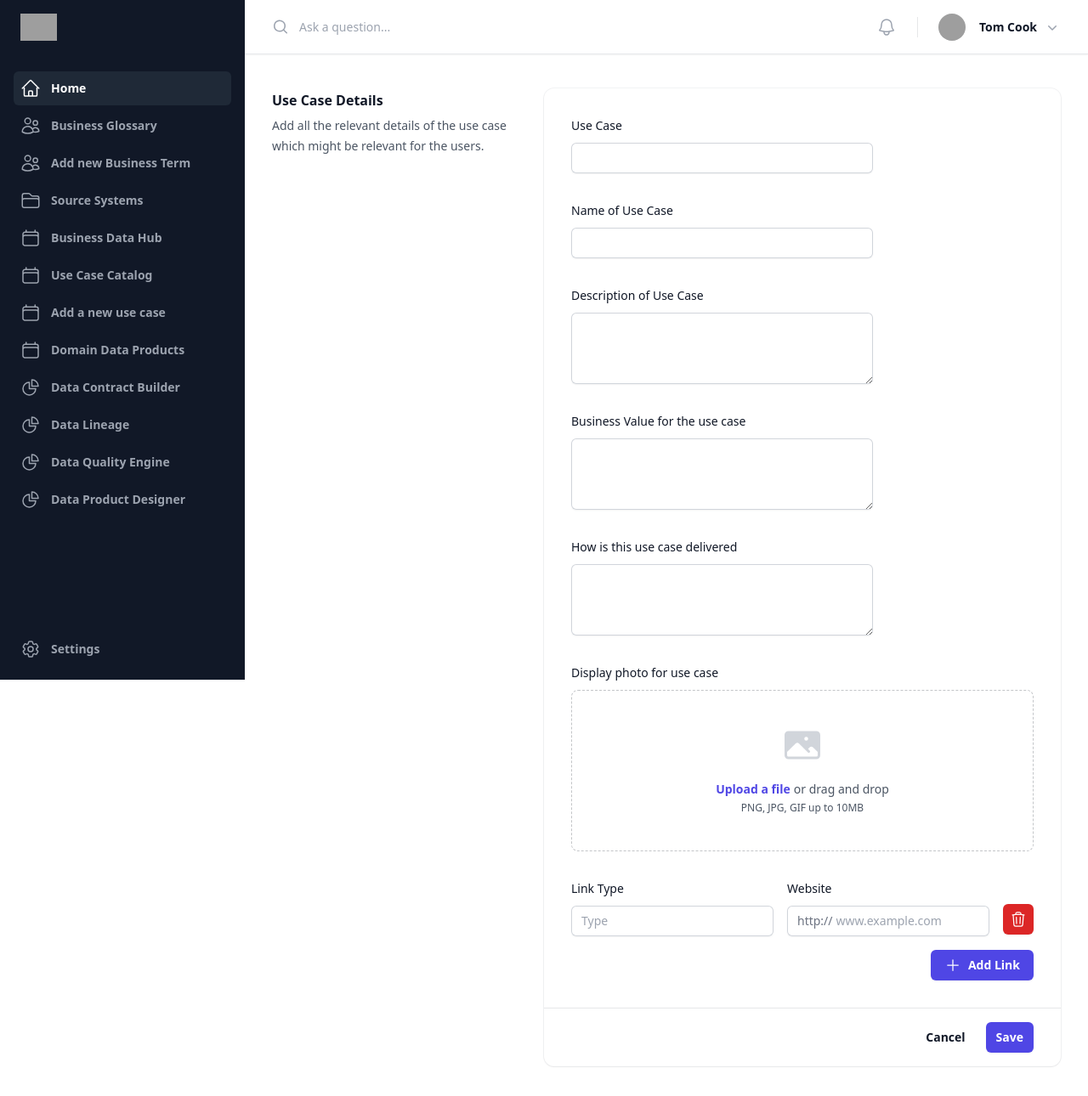
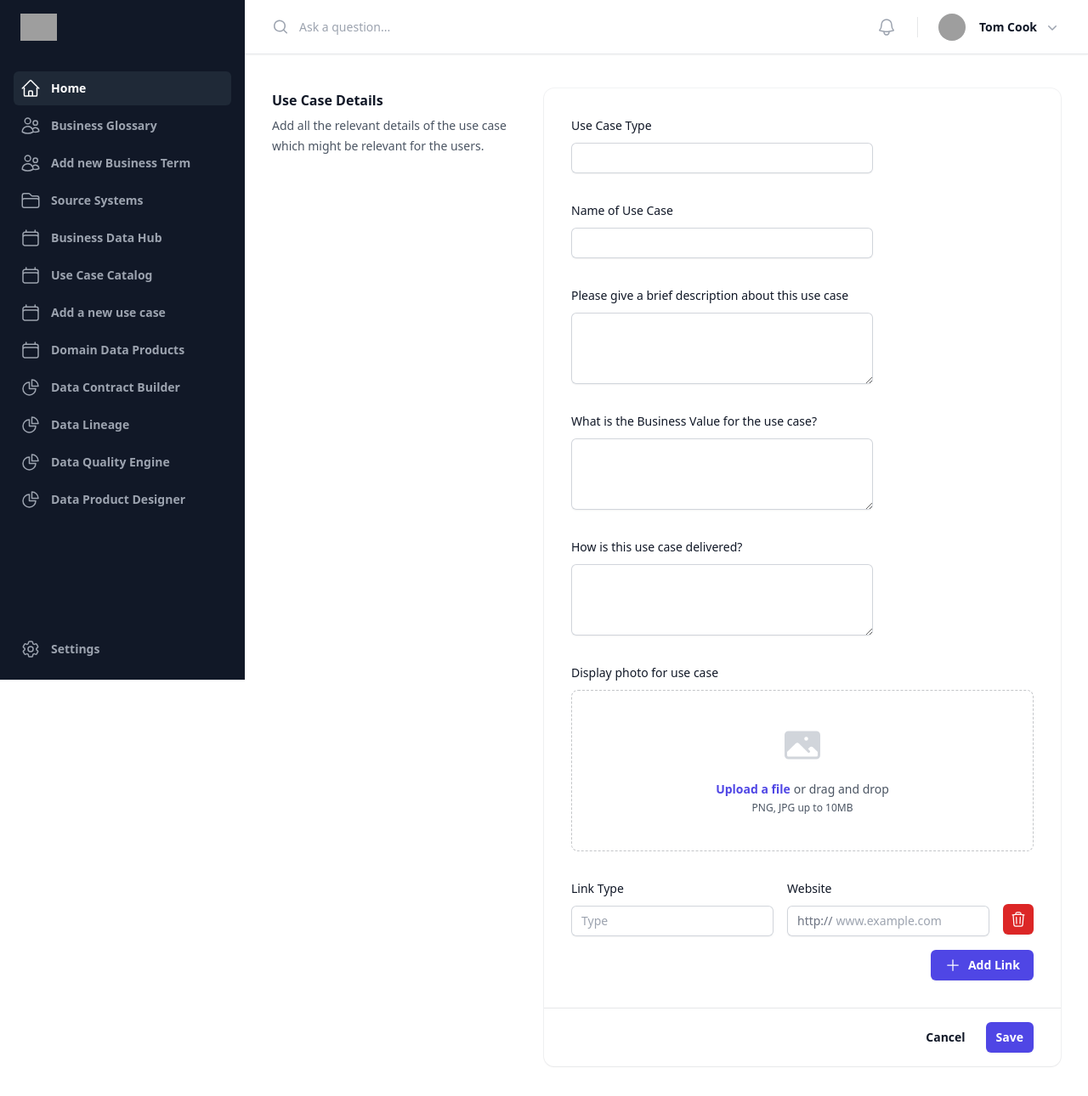
Before and after one commit to sourabhgrover/project-columbus-fe, a React (Vite) app: page /add-use-case in a window 1280 px wide. Shown: the top 1290 px of the page at 85% size. Built offline with nearby package versions, Linux system fonts and the light colour scheme; grey boxes are pictures that could not be loaded.

Commit message:
Added Source system page

```diff
--- a/src/layouts/dashboard/index.jsx
+++ b/src/layouts/dashboard/index.jsx
@@ -28,7 +28,7 @@ const navigation = [
   { name: 'Home', href: '#', icon: HomeIcon, current: true },
   { name: 'Business Glossary', href: '#', icon: UsersIcon, current: false },
   { name: 'Add new Business Term', href: '/add-business-term', icon: UsersIcon, current: false },
-  { name: 'Source Systems', href: '#', icon: FolderIcon, current: false },
+  { name: 'Source Systems', href: '/source-system', icon: FolderIcon, current: false },
   { name: 'Business Data Hub', href: '#', icon: CalendarIcon, current: false },
   { name: 'Use Case Catalog', href: '#', icon: CalendarIcon, current: false },
   { name: 'Add a new use case', href: '/add-use-case', icon: CalendarIcon, current: false },
--- a/src/pages/addUseCase.jsx
+++ b/src/pages/addUseCase.jsx
@@ -10,8 +10,7 @@ export default function Example() {
             Use Case Details
           </h2>
           <p className="mt-1 text-sm leading-6 text-gray-600">
-            Add all the relevant details of the use case which might be relevant
-            for the users.
+            Add all the relevant details of the use case which might be relevant for the users.
           </p>
         </div>
 
@@ -23,7 +22,7 @@ export default function Example() {
                   htmlFor="usecase"
                   className="block text-sm font-medium leading-6 text-gray-900"
                 >
-                  Use Case
+                  Use Case Type
                 </label>
                 <div className="mt-2">
                   <input
@@ -55,7 +54,7 @@ export default function Example() {
                   htmlFor="desc"
                   className="block text-sm font-medium leading-6 text-gray-900"
                 >
-                  Description of Use Case
+                  Please give a brief description about this use case
                 </label>
                 <div className="mt-2">
                   <textarea
@@ -73,7 +72,7 @@ export default function Example() {
                   htmlFor="value"
                   className="block text-sm font-medium leading-6 text-gray-900"
                 >
-                  Business Value for the use case
+                  What is the Business Value for the use case?
                 </label>
                 <div className="mt-2">
                   <textarea
@@ -91,7 +90,7 @@ export default function Example() {
                   htmlFor="how"
                   className="block text-sm font-medium leading-6 text-gray-900"
                 >
-                  How is this use case delivered
+                  How is this use case delivered?
                 </label>
                 <div className="mt-2">
                   <textarea
@@ -133,7 +132,7 @@ export default function Example() {
                       <p className="pl-1">or drag and drop</p>
                     </div>
                     <p className="text-xs leading-5 text-gray-600">
-                      PNG, JPG, GIF up to 10MB
+                      PNG, JPG up to 10MB
                     </p>
                   </div>
                 </div>
--- /dev/null
+++ b/src/pages/sourceSystem.jsx
@@ -0,0 +1,9 @@
+import React from 'react'
+
+const SourceSystem = () => {
+  return (
+    <div>Source Systems</div>
+  )
+}
+
+export default SourceSystem
--- a/src/routes/index.jsx
+++ b/src/routes/index.jsx
@@ -10,7 +10,7 @@ export const ControlFlow = lazy(() => import("../pages/ControlFlow"));
 export const PageNotFound = lazy(() => import("../pages/page-not-found"));
 export const AddBusinessTerm = lazy(() => import("../pages/addBusinessTerm"));
 export const AddUseCase = lazy(() => import("../pages/addUseCase"));
-
+export const SourceSystem = lazy(() => import("../pages/sourceSystem"));
 
 export default function Router() {
   const routes = useRoutes([
@@ -32,7 +32,8 @@ export default function Router() {
         { path: 'set-targets', element: <SetTargets /> },
         // { path: 'control-flow', element: <ControlFlow /> },
         { path: 'add-business-term', element: <AddBusinessTerm /> },
-        { path: 'add-use-case', element: <AddUseCase /> }
+        { path: 'add-use-case', element: <AddUseCase /> },
+        { path: 'source-system', element: <SourceSystem /> }
       ],
     },
     {
```
